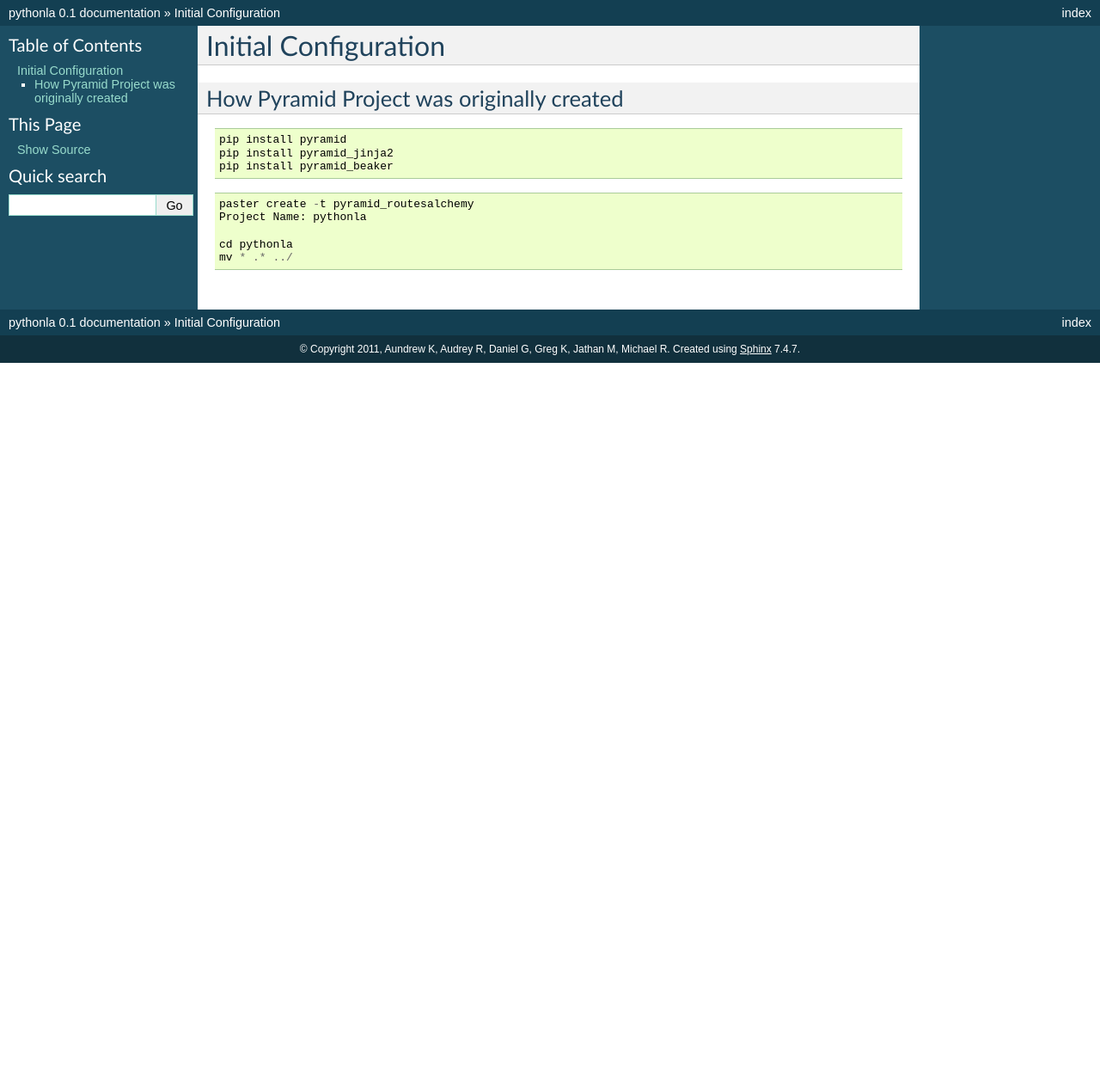
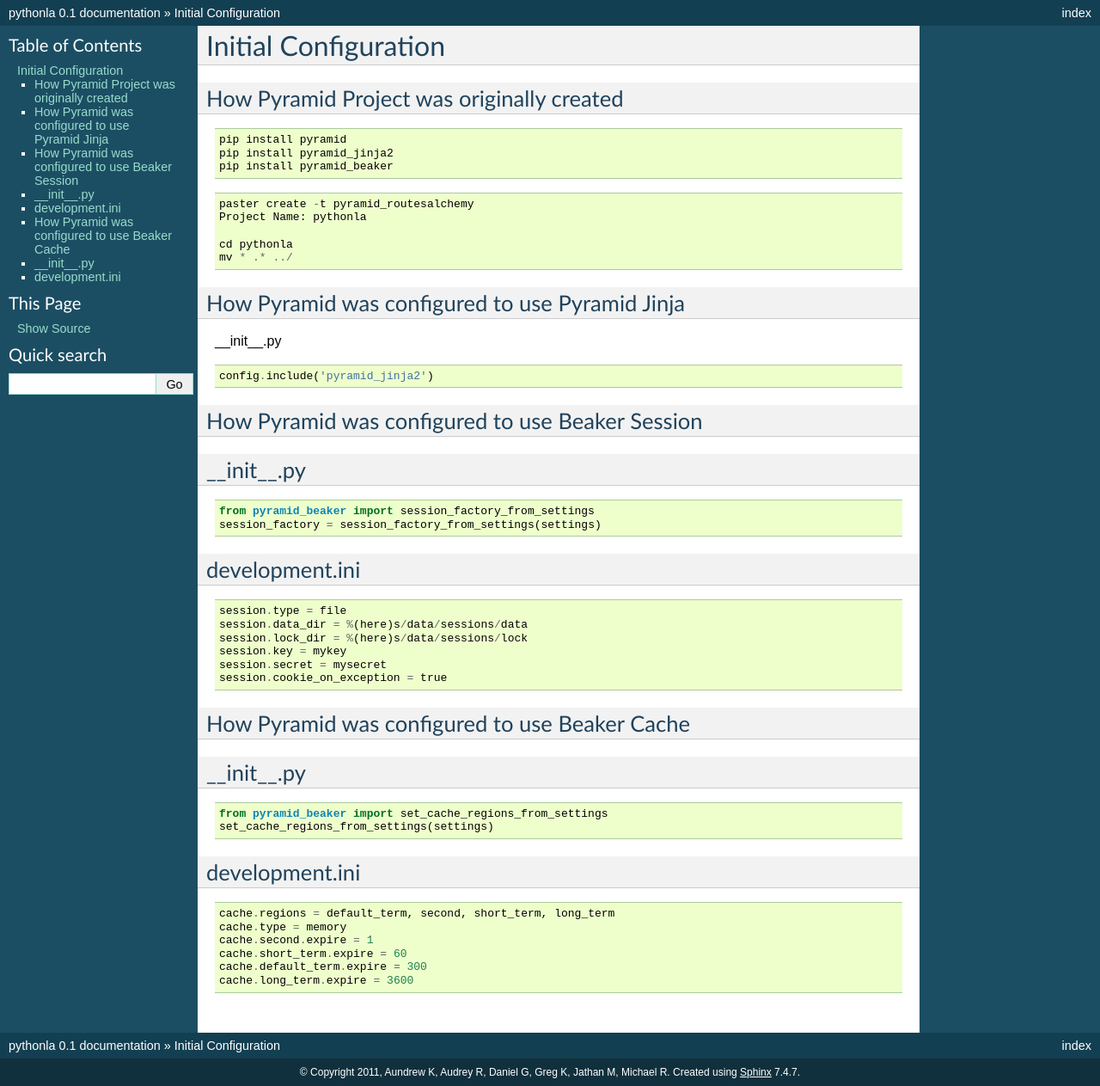
Before and after one commit to audreyfeldroy/pythonla, a Sphinx documentation site: the page built from docs/lapython-initial-configuration.rst, in a window 1280 px wide. Shown: the whole page at 86% size. Built offline with Sphinx 7.4.7, drawn with Linux system fonts in a browser that asks for light colours; before the commit the page ends 900 px from its top, so only the background shows below that.

Commit message:
Added configuration doc for beaker

```diff
--- a/docs/lapython-initial-configuration.rst
+++ b/docs/lapython-initial-configuration.rst
@@ -19,3 +19,55 @@
 
    cd pythonla
    mv * .* ../
+
+
+How Pyramid was configured to use Pyramid Jinja
+~~~~~~~~~~~~~~~~~~~~~~~~~~~~~~~~~~~~~~~~~~~~~~~
+
+__init__.py
+::
+
+    config.include('pyramid_jinja2')
+
+How Pyramid was configured to use Beaker Session
+~~~~~~~~~~~~~~~~~~~~~~~~~~~~~~~~~~~~~~~~~~~~~~~~
+
+__init__.py
+~~~~~~~~~~~
+::
+
+    from pyramid_beaker import session_factory_from_settings
+    session_factory = session_factory_from_settings(settings)
+
+development.ini
+~~~~~~~~~~~~~~~
+::
+
+    session.type = file
+    session.data_dir = %(here)s/data/sessions/data
+    session.lock_dir = %(here)s/data/sessions/lock
+    session.key = mykey
+    session.secret = mysecret
+    session.cookie_on_exception = true
+
+How Pyramid was configured to use Beaker Cache
+~~~~~~~~~~~~~~~~~~~~~~~~~~~~~~~~~~~~~~~~~~~~~~
+
+__init__.py
+~~~~~~~~~~~
+::
+
+    from pyramid_beaker import set_cache_regions_from_settings
+    set_cache_regions_from_settings(settings)
+
+development.ini
+~~~~~~~~~~~~~~~
+
+::
+
+    cache.regions = default_term, second, short_term, long_term
+    cache.type = memory
+    cache.second.expire = 1
+    cache.short_term.expire = 60
+    cache.default_term.expire = 300
+    cache.long_term.expire = 3600
```
